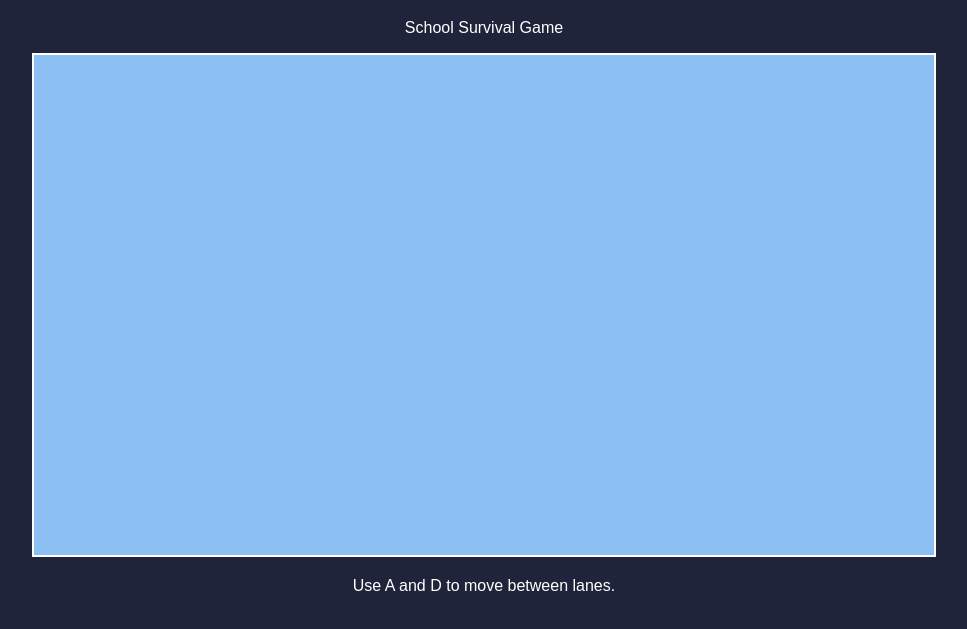
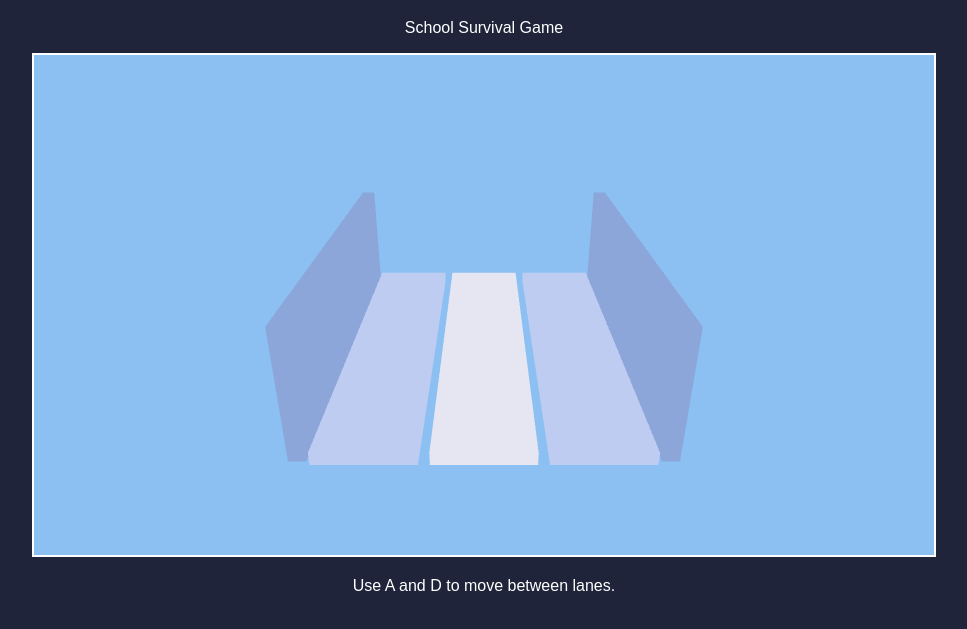
Before and after one commit to miakaranikas/Dodge-the-Blocks, a plain HTML site: page index.html in a window 1280 px wide. Shown: the part 61-690 px from the top of the page, without its empty margins (156-1123 px from the left). Drawn offline with Linux system fonts and the light colour scheme.

Commit message:
Update index.html

```diff
--- a/index.html
+++ b/index.html
@@ -27,6 +27,27 @@
 
     <p>Use A and D to move between lanes.</p>
 
+    <script id="vertex-shader" type="x-shader/x-vertex">
+        attribute vec4 vPosition;
+
+        uniform mat4 modelViewMatrix;
+        uniform mat4 projectionMatrix;
+
+        void main() {
+            gl_Position = projectionMatrix * modelViewMatrix * vPosition;
+        }
+    </script>
+
+    <script id="fragment-shader" type="x-shader/x-fragment">
+        precision mediump float;
+
+        uniform vec4 uColor;
+
+        void main() {
+            gl_FragColor = uColor;
+        }
+    </script>
+
     <script src="MV.js"></script>
     <script src="initShaders.js"></script>
 
@@ -37,8 +58,124 @@
         if (!gl) {
             alert("WebGL is not supported.");
         } else {
+            gl.viewport(0, 0, canvas.width, canvas.height);
             gl.clearColor(0.55, 0.75, 0.95, 1.0);
-            gl.clear(gl.COLOR_BUFFER_BIT);
+            gl.enable(gl.DEPTH_TEST);
+
+            const program = initShaders(
+                gl, "vertex-shader", "fragment-shader"
+            );
+            gl.useProgram(program);
+
+            const vertices = [
+                vec4(-0.5, -0.5,  0.5, 1),
+                vec4(-0.5,  0.5,  0.5, 1),
+                vec4( 0.5,  0.5,  0.5, 1),
+                vec4( 0.5, -0.5,  0.5, 1),
+                vec4(-0.5, -0.5, -0.5, 1),
+                vec4(-0.5,  0.5, -0.5, 1),
+                vec4( 0.5,  0.5, -0.5, 1),
+                vec4( 0.5, -0.5, -0.5, 1)
+            ];
+
+            const points = [];
+
+            function quad(a, b, c, d) {
+                points.push(
+                    vertices[a], vertices[b], vertices[c],
+                    vertices[a], vertices[c], vertices[d]
+                );
+            }
+
+            quad(1, 0, 3, 2);
+            quad(2, 3, 7, 6);
+            quad(3, 0, 4, 7);
+            quad(6, 5, 1, 2);
+            quad(4, 5, 6, 7);
+            quad(5, 4, 0, 1);
+
+            const buffer = gl.createBuffer();
+            gl.bindBuffer(gl.ARRAY_BUFFER, buffer);
+            gl.bufferData(
+                gl.ARRAY_BUFFER,
+                flatten(points),
+                gl.STATIC_DRAW
+            );
+
+            const vPosition = gl.getAttribLocation(program, "vPosition");
+            gl.vertexAttribPointer(vPosition, 4, gl.FLOAT, false, 0, 0);
+            gl.enableVertexAttribArray(vPosition);
+
+            const modelViewLoc =
+                gl.getUniformLocation(program, "modelViewMatrix");
+            const projectionLoc =
+                gl.getUniformLocation(program, "projectionMatrix");
+            const colorLoc = gl.getUniformLocation(program, "uColor");
+
+            const view = lookAt(
+                vec3(0, 6, 10),
+                vec3(0, 0, -3),
+                vec3(0, 1, 0)
+            );
+
+            const projection = perspective(
+                45,
+                canvas.width / canvas.height,
+                0.1,
+                100
+            );
+
+            gl.uniformMatrix4fv(
+                projectionLoc, false, flatten(projection)
+            );
+
+            function drawCube(x, y, z, sx, sy, sz, color) {
+                const model = mult(
+                    translate(x, y, z),
+                    scalem(sx, sy, sz)
+                );
+
+                const modelView = mult(view, model);
+
+                gl.uniformMatrix4fv(
+                    modelViewLoc, false, flatten(modelView)
+                );
+                gl.uniform4fv(colorLoc, color);
+                gl.drawArrays(gl.TRIANGLES, 0, points.length);
+            }
+
+            function render() {
+                gl.clear(
+                    gl.COLOR_BUFFER_BIT | gl.DEPTH_BUFFER_BIT
+                );
+
+                drawCube(
+                    -2, -0.5, -2, 1.8, 0.25, 8,
+                    vec4(0.75, 0.80, 0.95, 1)
+                );
+
+                drawCube(
+                    0, -0.5, -2, 1.8, 0.25, 8,
+                    vec4(0.90, 0.90, 0.95, 1)
+                );
+
+                drawCube(
+                    2, -0.5, -2, 1.8, 0.25, 8,
+                    vec4(0.75, 0.80, 0.95, 1)
+                );
+
+                drawCube(
+                    -3.1, 0.7, -2, 0.3, 2.5, 8,
+                    vec4(0.55, 0.65, 0.85, 1)
+                );
+
+                drawCube(
+                    3.1, 0.7, -2, 0.3, 2.5, 8,
+                    vec4(0.55, 0.65, 0.85, 1)
+                );
+            }
+
+            render();
         }
     </script>
 </body>
```
